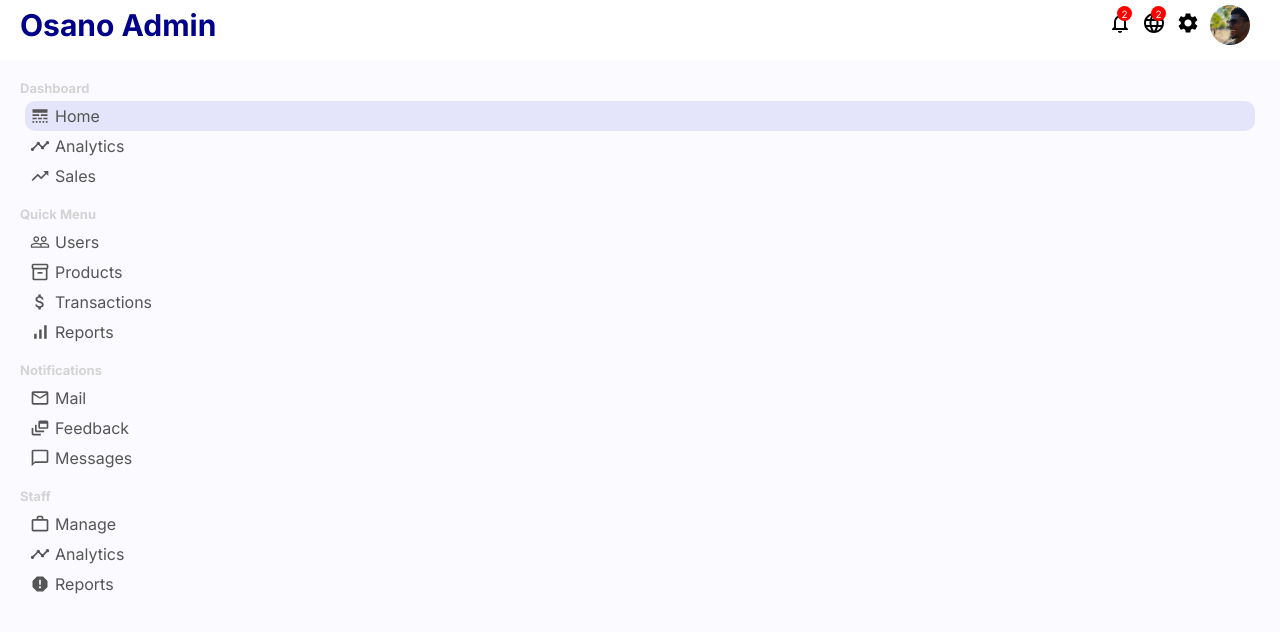
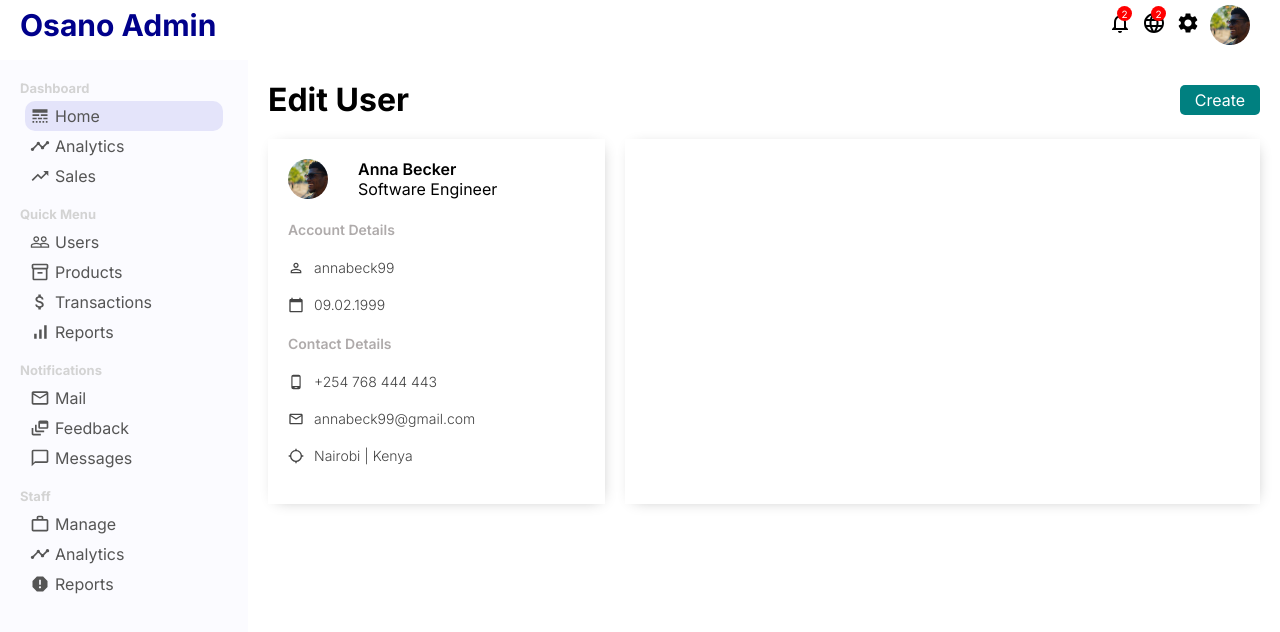
Before and after one commit to DerrickAntoney/osanoadmin, a React (Vite) app: page /user/1 in a window 1280 px wide. Shown: the top 632 px of the page. Built offline with nearby package versions, Linux system fonts and the light colour scheme.

Commit message:
Styles the show widget

```diff
--- a/src/App.jsx
+++ b/src/App.jsx
@@ -8,6 +8,7 @@
   Routes
 } from "react-router-dom";
 import UserList from './pages/userList/UserList';
+import User from './pages/user/User';
 
 const App = () => {
   return (
@@ -18,6 +19,7 @@
         <Routes>
           <Route path="/" element={<Home/>}/>
           <Route path="/users" element={<UserList/>}/>
+          <Route path="/user/:id" element={<User/>}/>
         </Routes>
       </div>
     </Router>
--- a/src/pages/user/User.jsx
+++ b/src/pages/user/User.jsx
@@ -1,8 +1,51 @@
-import React from 'react'
+import { CalendarToday, LocationSearching, MailOutline, PermIdentity, PhoneAndroid } from '@mui/icons-material'
+import './user.css'
 
 const User = () => {
   return (
-    <div>User</div>
+    <div className='user'>
+        <div className="userTitleContainer">
+            <h1 className='userTitle'>Edit User</h1>
+            <button className='userAddButton'>Create</button>
+        </div>
+        <div className="userContainer">
+            <div className="userShow">
+                <div className="userShowTop">
+                    <img className='userShowImg' src="../../../public/assets/avatar.jpg" alt="" />
+                    <div className="userShowTopTitle">
+                        <span className="userShowUsername">Anna Becker</span>
+                        <span className="userShowTitle">Software Engineer</span>
+                    </div>
+                </div>
+                <div className="userShowBottom">
+                    <span className="userShowTitle">Account Details</span>
+                    <div className="userShowInfo">
+                        <PermIdentity className='userShowIcon'/>
+                        <span className="userShowInfoTitle">annabeck99</span>
+                    </div>
+                    <div className="userShowInfo">
+                        <CalendarToday className='userShowIcon'/>
+                        <span className="userShowInfoTitle">09.02.1999</span>
+                    </div>
+                    <span className="userShowTitle">Contact Details</span>
+                    <div className="userShowInfo">
+                        <PhoneAndroid className='userShowIcon'/>
+                        <span className="userShowInfoTitle">+254 768 444 443</span>
+                    </div>
+                    <div className="userShowInfo">
+                        <MailOutline className='userShowIcon'/>
+                        <span className="userShowInfoTitle">annabeck99@gmail.com</span>
+                    </div>
+                    <div className="userShowInfo">
+                        <LocationSearching className='userShowIcon'/>
+                        <span className="userShowInfoTitle">Nairobi | Kenya</span>
+                    </div>
+                </div>
+
+            </div>
+            <div className="userUpdate"></div>
+        </div>
+    </div>
   )
 }
 
--- a/src/pages/user/user.css
+++ b/src/pages/user/user.css
@@ -0,0 +1,88 @@
+.user {
+    flex: 4;
+    padding: 20px;
+
+    .userTitleContainer {
+        display: flex;
+        align-items: center;
+        justify-content: space-between;
+
+        .userAddButton {
+            border: none;
+            width: 80px;
+            border-radius: 5px;
+            padding: 5px;
+            background-color: teal;
+            color: white;
+            cursor: pointer;
+            font-size: 16px;
+        }
+    }
+    .userContainer {
+        display: flex;
+        margin-top: 20px;
+        .userShow {
+            flex: 1;
+            padding: 20px;
+            -webkit-box-shadow: 2px 2px 15px -7px rgba(0,0,0,0.33);
+            box-shadow: 2px 2px 15px -7px rgba(0,0,0,0.33);
+        }
+        .userShowTop {
+            display: flex;
+
+            .userShowImg{
+                width: 40px;
+                height: 40px;
+                border-radius: 50%;
+                object-fit: cover;
+                margin-right: 10px;
+            }
+
+            .userShowTopTitle{
+                display: flex;
+                flex-direction: column;
+                margin-left: 20px;
+
+                .userShowUsername{
+                    font-size: 16px;
+                    font-weight: 600;
+                }
+                .userShowUserTitle{
+                    font-size: 14px;
+                    font-weight: 300;
+                }
+            }
+        }
+        .userShowBottom {
+            margin-top: 20px;
+            .userShowTitle{
+                font-size: 14px;
+                font-weight: 600;
+                color: rgb(175, 171, 171);
+            }
+            .userShowInfo {
+                display: flex;
+                align-items: center;
+                margin: 20px 0px;
+                font-size: 14px;
+                font-weight: 300;
+                color: #444;
+
+                .userShowIcon {
+                    font-size: 16px;
+                }
+                .userShowInfoTitle{
+                    margin-left: 10px;
+                }
+            }
+        }
+        .userUpdate {
+            flex: 2;
+            padding: 20px;
+            -webkit-box-shadow: 2px 2px 15px -7px rgba(0,0,0,0.33);
+            box-shadow: 2px 2px 15px -7px rgba(0,0,0,0.33);
+            margin-left: 20px;
+        }
+
+    }
+}
```
